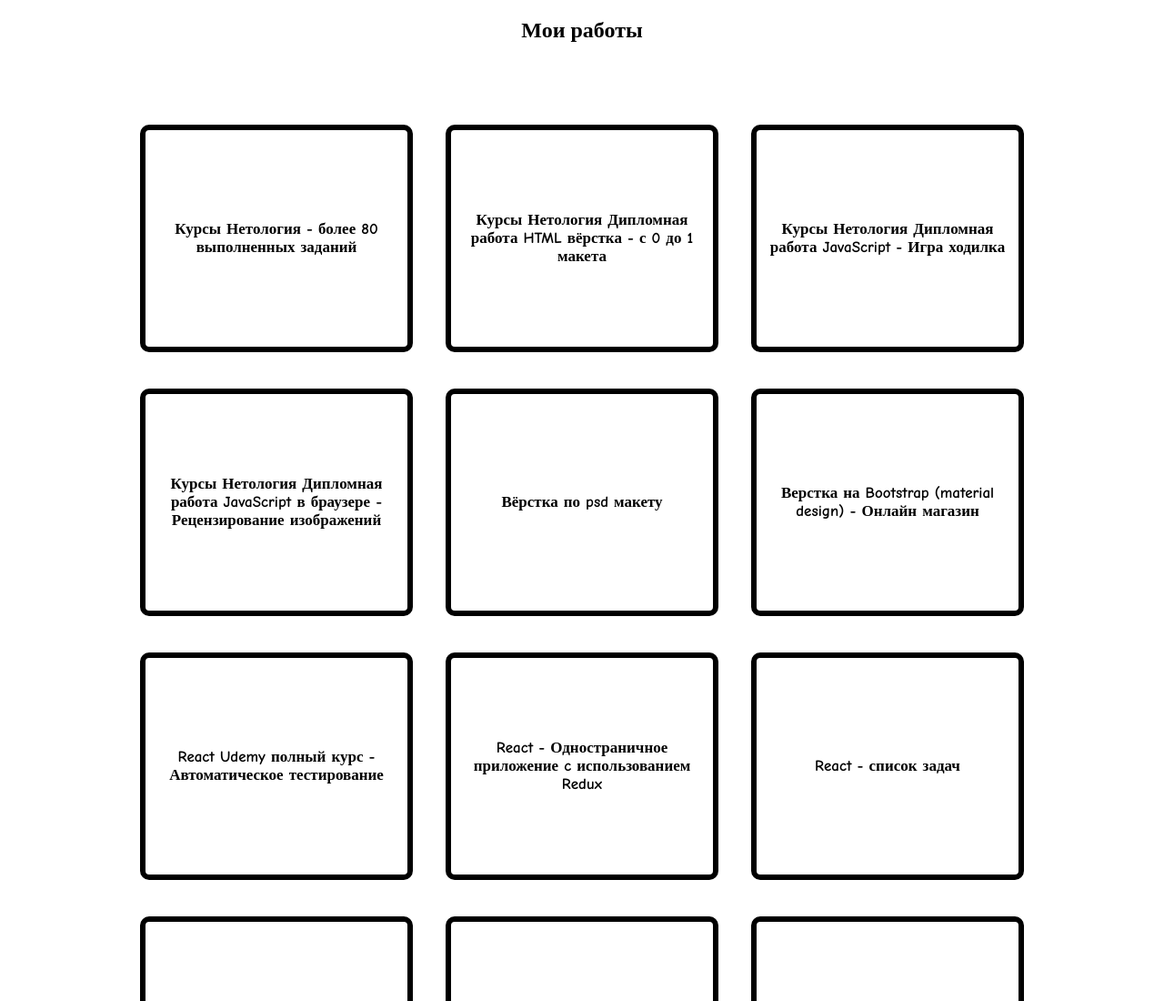
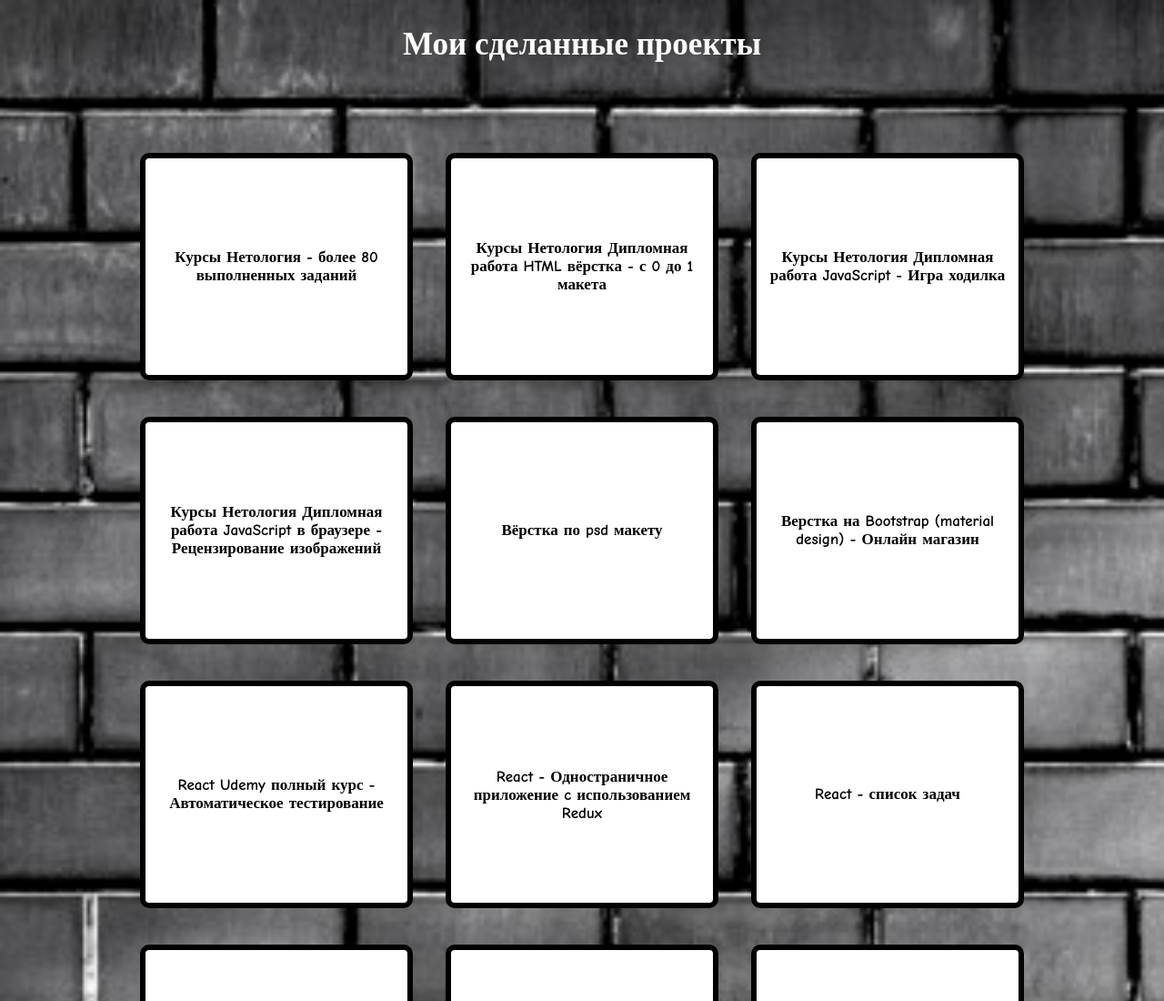
Before and after one commit to MaksDeveloper14/Portfolio---2v, a plain HTML site: page my-works.html in a window 1280 px wide. Shown: the top 1100 px of the page at 91% size. Drawn offline with nearby package versions, Linux system fonts and the light colour scheme; a web font is replaced by a local one.

Commit message:
Доработка разработки

```diff
--- a/my-works.html
+++ b/my-works.html
@@ -6,8 +6,8 @@
 	<title>Document</title>
 	<link rel="stylesheet" type="text/css" href="style.css">
 </head>
-<body>
-	<h2 class="title">Мои работы</h2>
+<body style="background: url('images/кирпичи.jpg') no-repeat; background-size: cover;">
+	<h2 class="title">Мои сделанные проекты</h2>
 				<div class="my-works__wrap-works">
 <!-- 				<div class="window-modal">
 					<h2 class="window-modal__title">Описание задач</h2>
--- a/style.css
+++ b/style.css
@@ -679,15 +679,10 @@
 
 
 
-
-
-
-
-
-
-
 /* Страница my-works */
 
 .title {
 	text-align: center;
+	color: white;
+	font-size: 35px;
 }
```
Also changed, not shown: index.html (+3 -3 lines), 1 other file.
